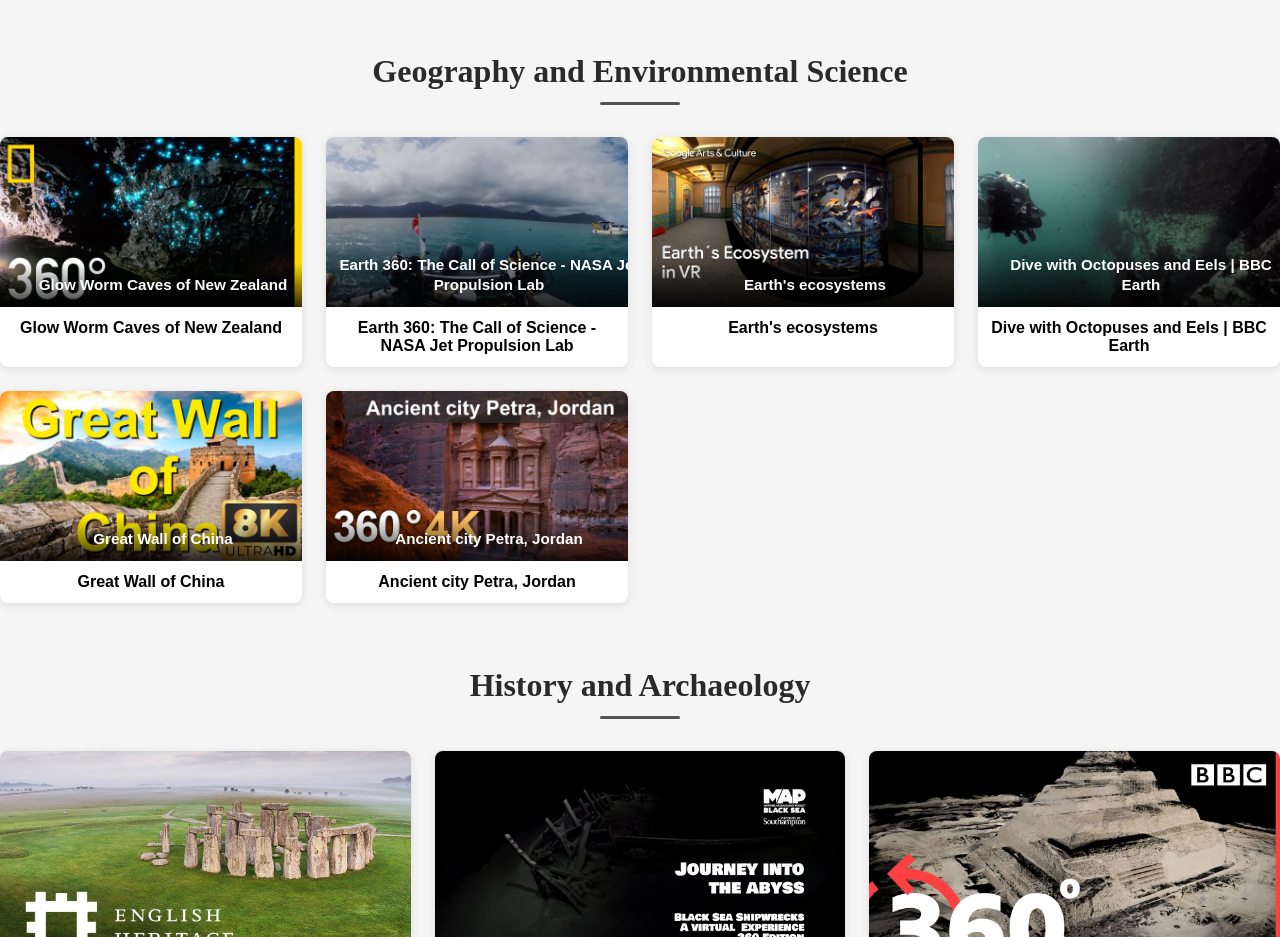
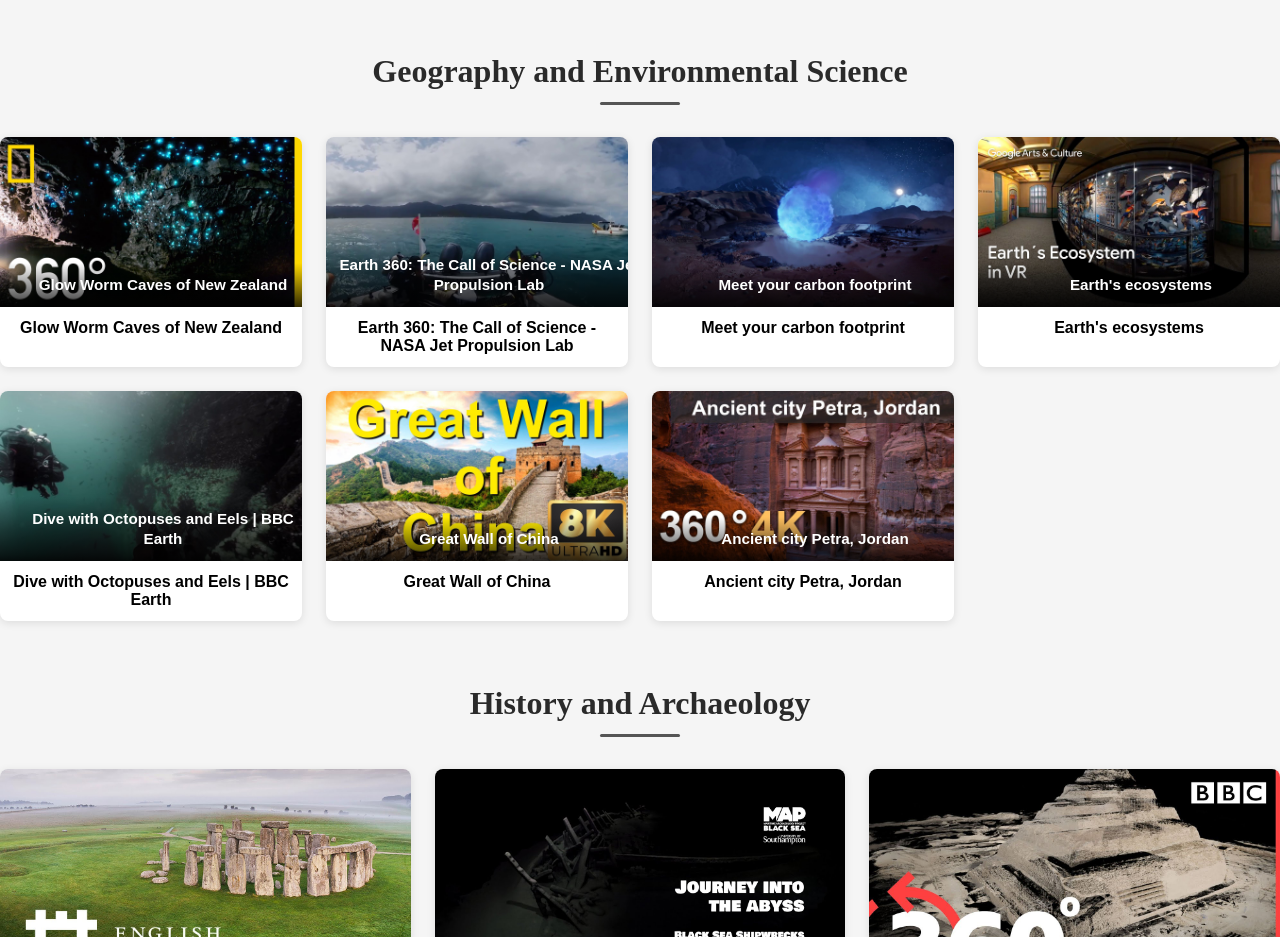
Before and after one commit to CCN-Library/ccn_vr_library, a plain HTML site: page index.html in a window 1280 px wide. Shown: the part 2160-3097 px from the top of the page. Drawn offline with Linux system fonts and the light colour scheme.

Commit message:
Add video item for carbon footprint

```diff
--- a/index.html
+++ b/index.html
@@ -401,6 +401,14 @@ h2::after {
         <span class="video-title">Earth 360: The Call of Science - NASA Jet Propulsion Lab</span>
       </a>
       <div class="caption">Earth 360: The Call of Science - NASA Jet Propulsion Lab</div>
+    </div>
+
+    <div class="video-item">
+      <a href="videos/carbonfootprint.html">
+        <img src="thumbnails/carbonfootprint.jpg" alt="Meet your carbon footprint">
+        <span class="video-title">Meet your carbon footprint</span>
+      </a>
+      <div class="caption">Meet your carbon footprint</div>
     </div>
 
     <div class="video-item">
```
